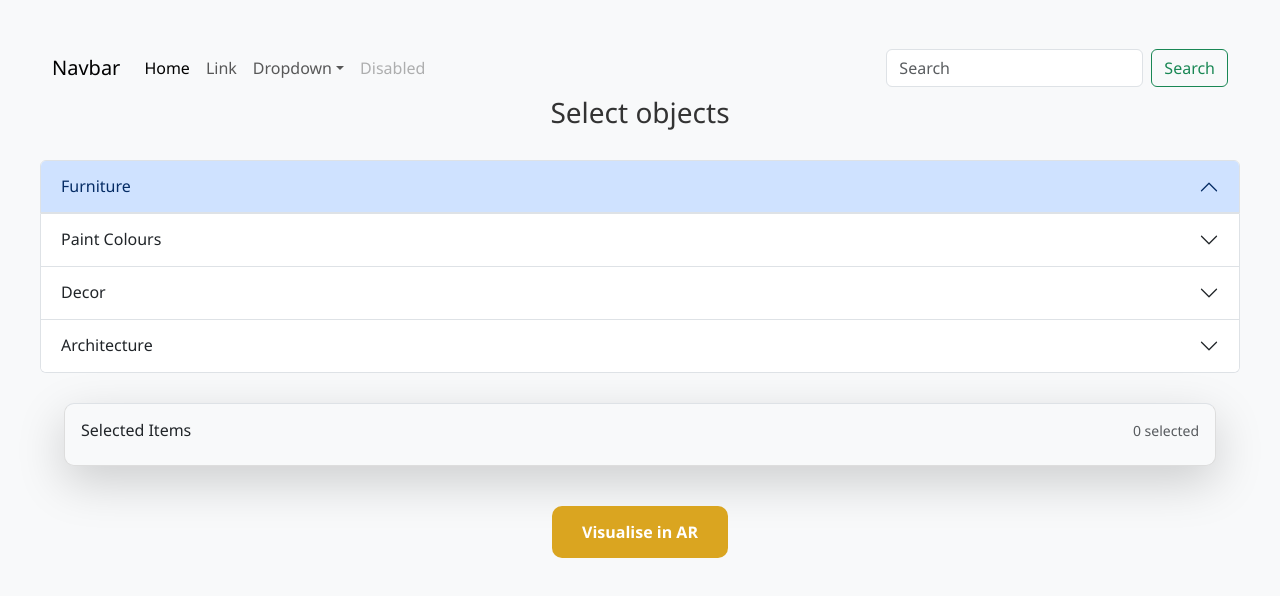
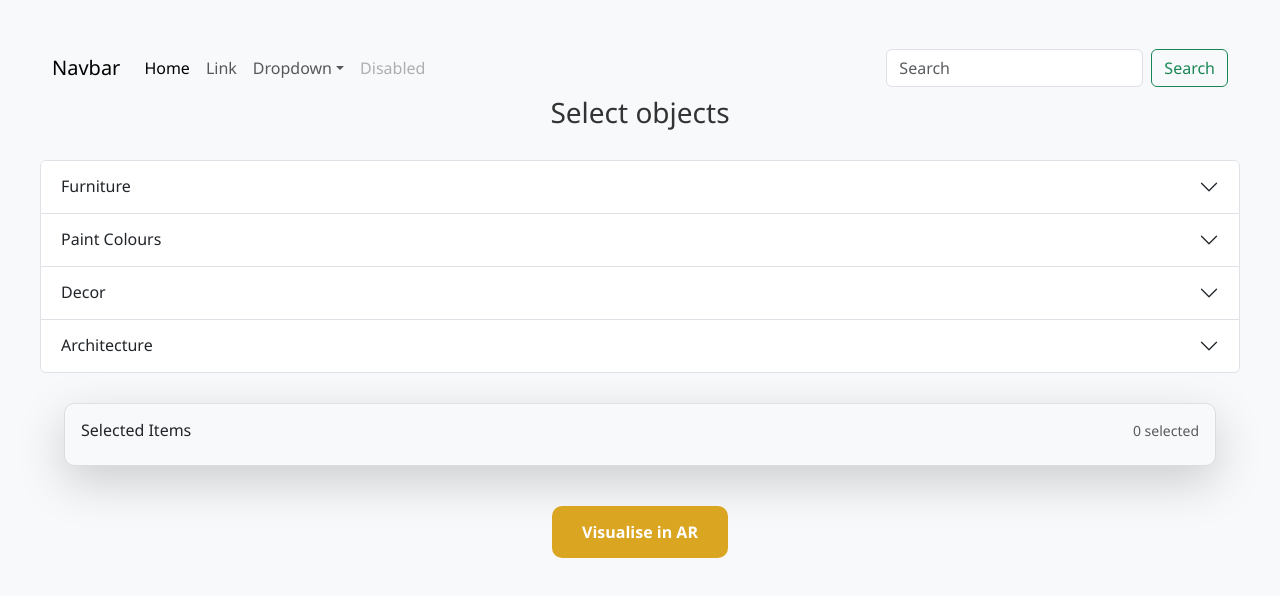
Before and after one commit to SA0806/practice_IITISOC, a React (Create React App) app: page / in a window 1280 px wide. Shown: the top 596 px of the page. Built offline with nearby package versions, Linux system fonts and the light colour scheme.

Commit message:
Update Accordion.js

```diff
--- a/src/components/Accordion.js
+++ b/src/components/Accordion.js
@@ -18,11 +18,11 @@ const Accordion = ({ selectedObjects, toggleObjectSelection }) => {
   <div className="accordion-item">
     <h2 className="accordion-header">
       <button
-        className="accordion-button"
+        className="accordion-button collapsed"
         type="button"
         data-bs-toggle="collapse"
         data-bs-target="#collapseOne"
-        aria-expanded="true"
+        aria-expanded="false"
         aria-controls="collapseOne"
       >
         Furniture
```
